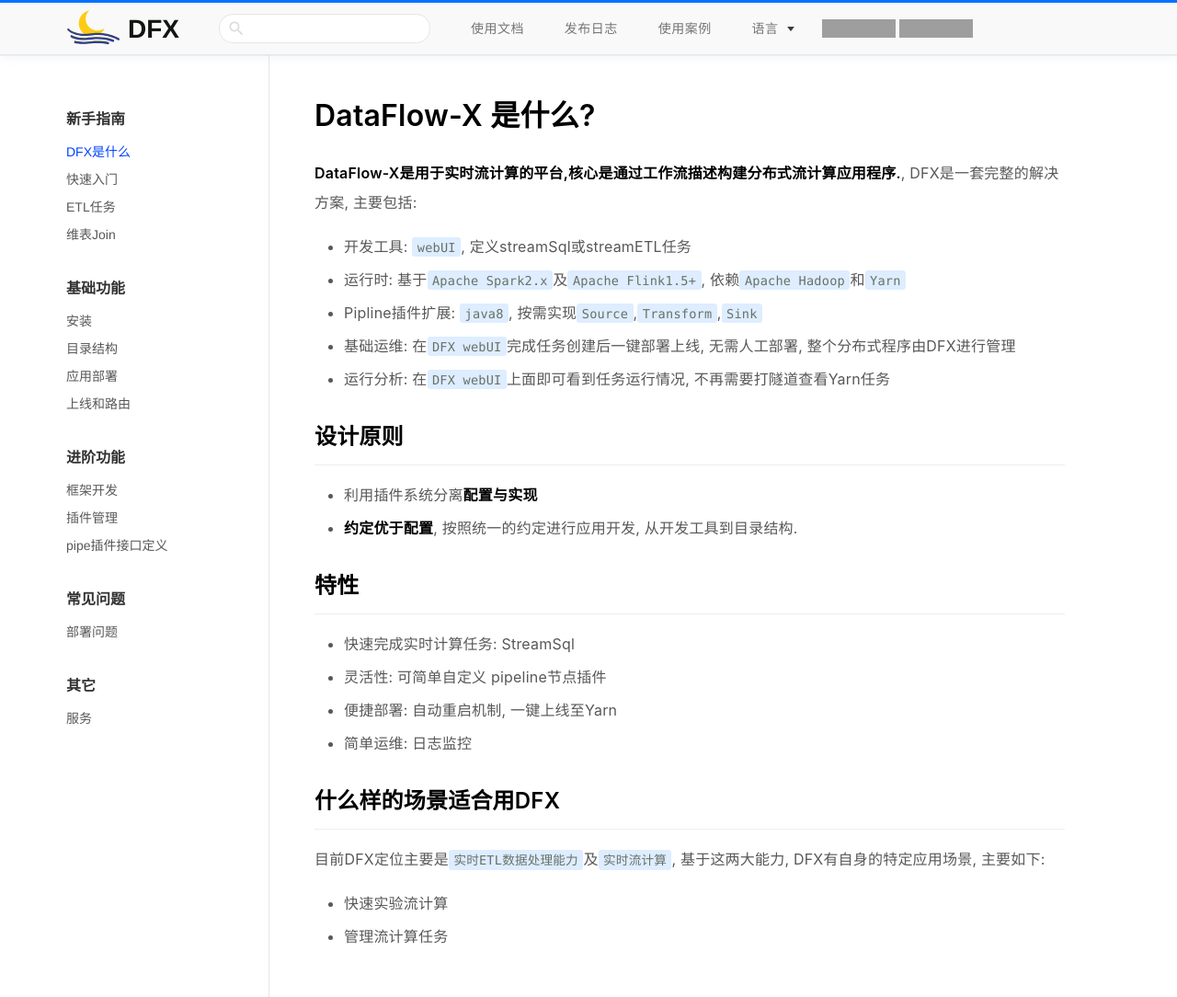
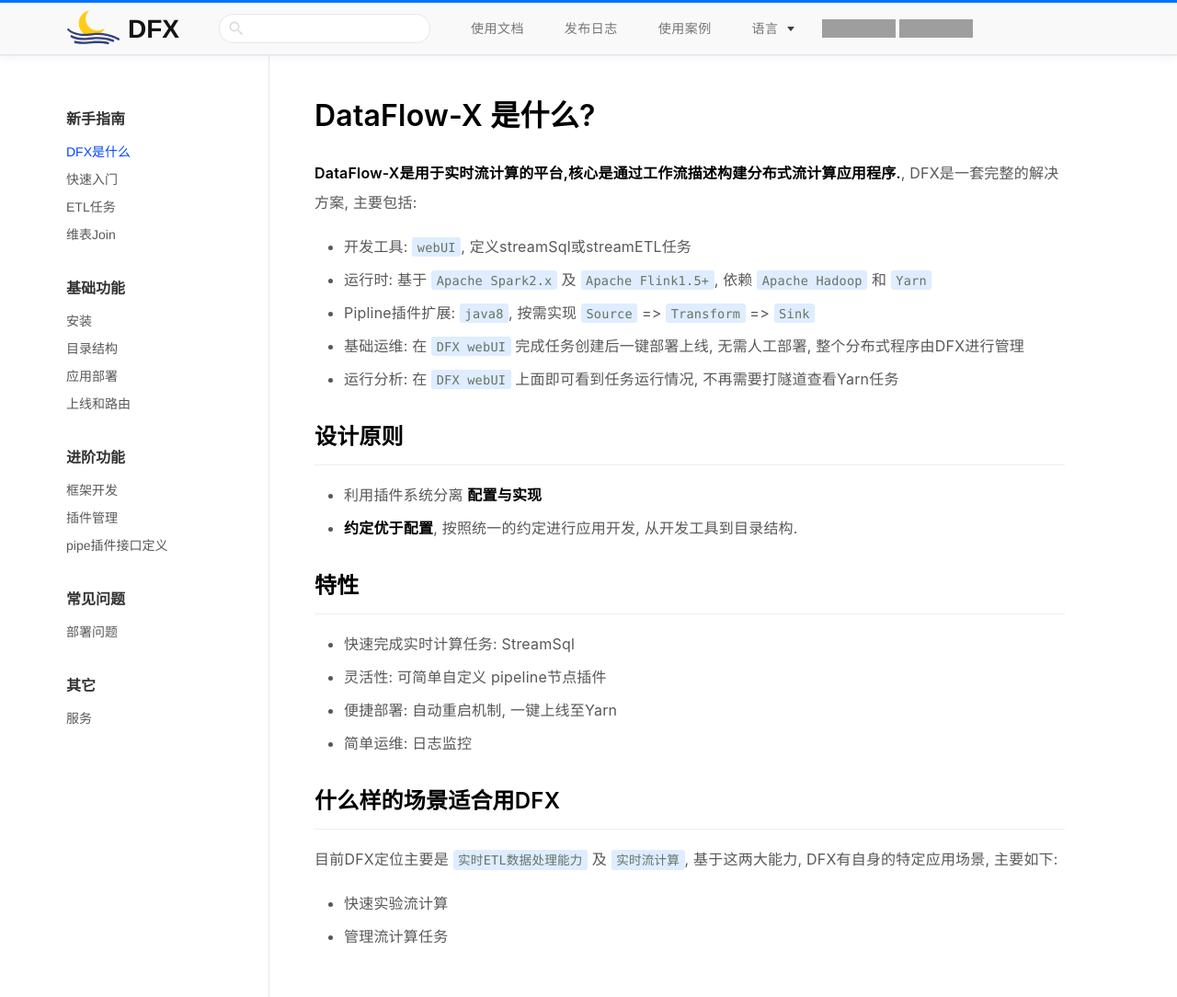
Before and after one commit to eklowlabs/eklowlabs.github.io, a Jekyll site: the page open_flow/bigdata/dfx/core_pages/language/zh-cn/docs/intro/index.html, which Jekyll copies as it is, in a window 1280 px wide and 1084 px high. Shown: the whole window at 92% size. Built offline with Jekyll 4.4.1, drawn with Linux system fonts in a browser that asks for light colours; grey boxes are pictures that could not be loaded.

```diff
--- a/open_flow/bigdata/dfx/core_pages/language/zh-cn/docs/intro/index.html
+++ b/open_flow/bigdata/dfx/core_pages/language/zh-cn/docs/intro/index.html
@@ -58,14 +58,14 @@
             <p><strong>DataFlow-X是用于实时流计算的平台,核心是通过工作流描述构建分布式流计算应用程序.</strong>, DFX是一套完整的解决方案, 主要包括: </p>
             <ul>
                 <li>开发工具: <code>webUI</code>, 定义streamSql或streamETL任务</li>
-                <li>运行时: 基于<code>Apache Spark2.x</code>及<code>Apache Flink1.5+</code>, 依赖<code>Apache Hadoop</code>和<code>Yarn</code></li>
-                <li>Pipline插件扩展: <code>java8</code>, 按需实现<code>Source</code>,<code>Transform</code>,<code>Sink</code></li>
-                <li>基础运维: 在<code>DFX webUI</code>完成任务创建后一键部署上线, 无需人工部署, 整个分布式程序由DFX进行管理</li>
-                <li>运行分析: 在<code>DFX webUI</code>上面即可看到任务运行情况, 不再需要打隧道查看Yarn任务</li>
+                <li>运行时: 基于 <code>Apache Spark2.x</code> 及 <code>Apache Flink1.5+</code>, 依赖 <code>Apache Hadoop</code> 和 <code>Yarn</code></li>
+                <li>Pipline插件扩展: <code>java8</code>, 按需实现 <code>Source</code> => <code>Transform</code> => <code>Sink</code></li>
+                <li>基础运维: 在 <code>DFX webUI</code> 完成任务创建后一键部署上线, 无需人工部署, 整个分布式程序由DFX进行管理</li>
+                <li>运行分析: 在 <code>DFX webUI</code> 上面即可看到任务运行情况, 不再需要打隧道查看Yarn任务</li>
             </ul>
             <h2 id="设计原则"><a class="markdown-anchor" href="#设计原则">#</a> 设计原则</h2>
             <ul>
-                <li>利用插件系统分离<strong>配置与实现</strong></li>
+                <li>利用插件系统分离 <strong>配置与实现</strong></li>
                 <li><strong>约定优于配置</strong>, 按照统一的约定进行应用开发, 从开发工具到目录结构.</li>
             </ul>
             <h2 id="特性"><a class="markdown-anchor" href="#特性">#</a> 特性</h2>
@@ -76,7 +76,7 @@
                 <li>简单运维: 日志监控</li>
             </ul>
             <h2 id="什么样的场景适合用DFX"><a class="markdown-anchor" href="#什么样的场景适合用DFX">#</a> 什么样的场景适合用DFX</h2>
-            <p>目前DFX定位主要是<code>实时ETL数据处理能力</code>及<code>实时流计算</code>, 基于这两大能力, DFX有自身的特定应用场景, 主要如下:</p>
+            <p>目前DFX定位主要是 <code>实时ETL数据处理能力</code> 及 <code>实时流计算</code>, 基于这两大能力, DFX有自身的特定应用场景, 主要如下:</p>
             <ul>
                 <li>快速实验流计算</li>
                 <li>管理流计算任务</li>
```
Also changed, not shown: open_flow/bigdata/dfx/core_pages/language/en/docs/intro/index.html (+5 -5 lines).
